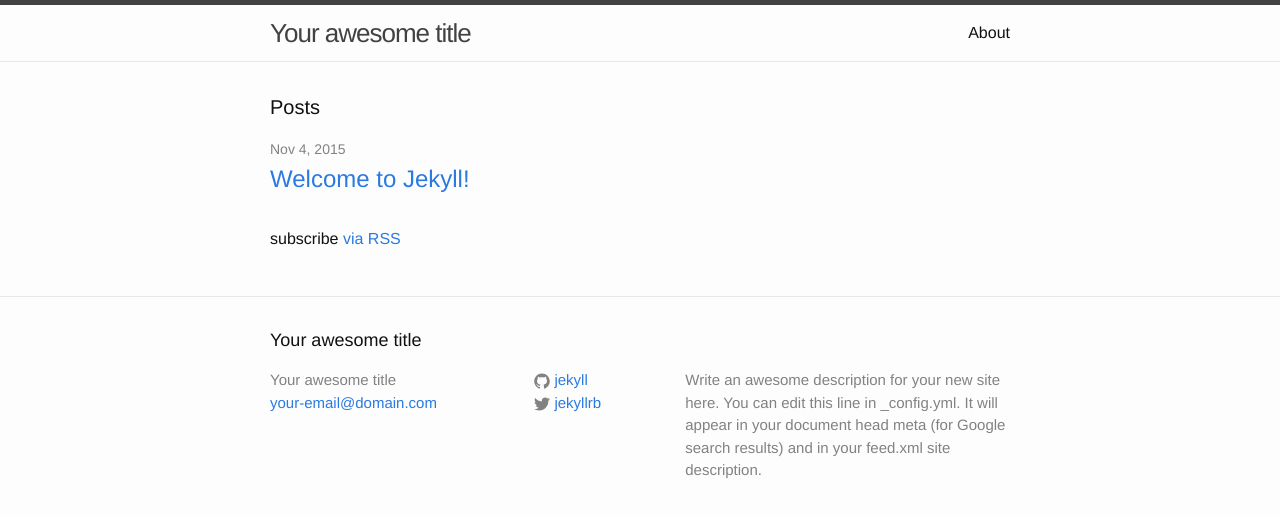
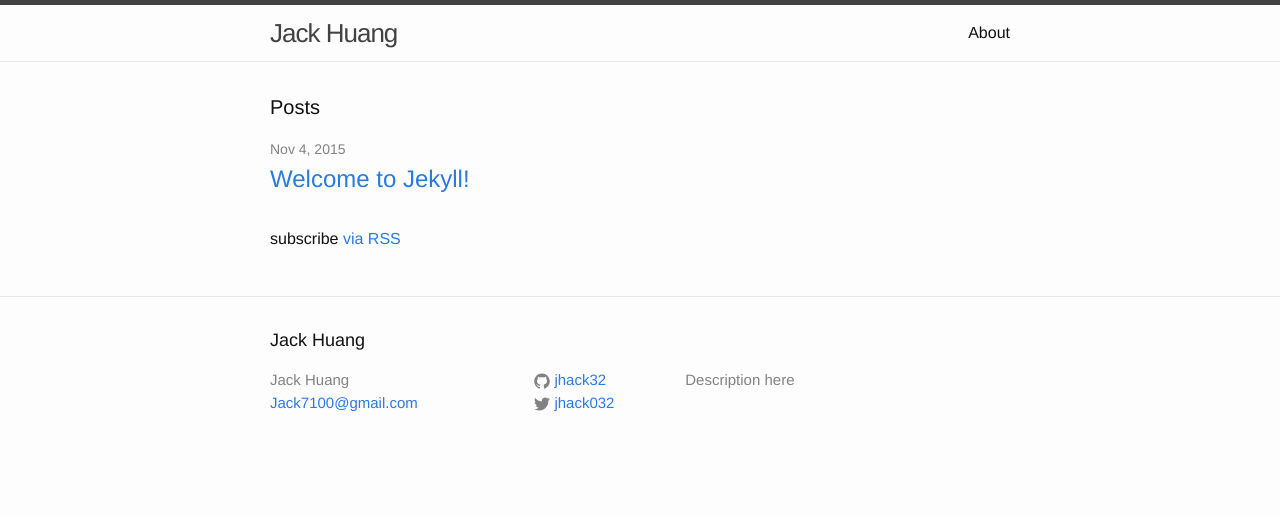
Before and after one commit to jhack32/jhack32.github.io, a Jekyll site: the page built from index.html, in a window 1280 px wide. Shown: the top 517 px of the page. Built offline with Jekyll 4.4.1, drawn with Linux system fonts in a browser that asks for light colours.

Commit message:
Config basic info, add footer

```diff
--- a/_config.yml
+++ b/_config.yml
@@ -6,16 +6,14 @@
 # 'jekyll serve'. If you change this file, please restart the server process.
 
 # Site settings
-title: Your awesome title
-email: your-email@domain.com
+title: Jack Huang
+email: Jack7100@gmail.com
 description: > # this means to ignore newlines until "baseurl:"
-  Write an awesome description for your new site here. You can edit this
-  line in _config.yml. It will appear in your document head meta (for
-  Google search results) and in your feed.xml site description.
+  Description here
 baseurl: "" # the subpath of your site, e.g. /blog
-url: "http://yourdomain.com" # the base hostname & protocol for your site
-twitter_username: jekyllrb
-github_username:  jekyll
+url: "http://jhack32.github.io" # the base hostname & protocol for your site
+twitter_username: jhack032
+github_username:  jhack32
 
 # Build settings
 markdown: kramdown
--- /dev/null
+++ b/_layouts/footer.html
@@ -0,0 +1,5 @@
+<footer>
+  <a href="http://www.github.com/jhack32"><img src="./imgs/github.png"></a>
+  <a href="http://www.twitter.com/jhack032"><img src="./imgs/twitter.png"></a>
+  <a href="https://www.linkedin.com/pub/jack-huang/bb/244/1b4"><img src="./imgs/linkedin.png"></a>
+</footer>
```
Also changed, not shown: imgs/github.png (added), imgs/linkedin.png (added), imgs/twitter.png (added).
